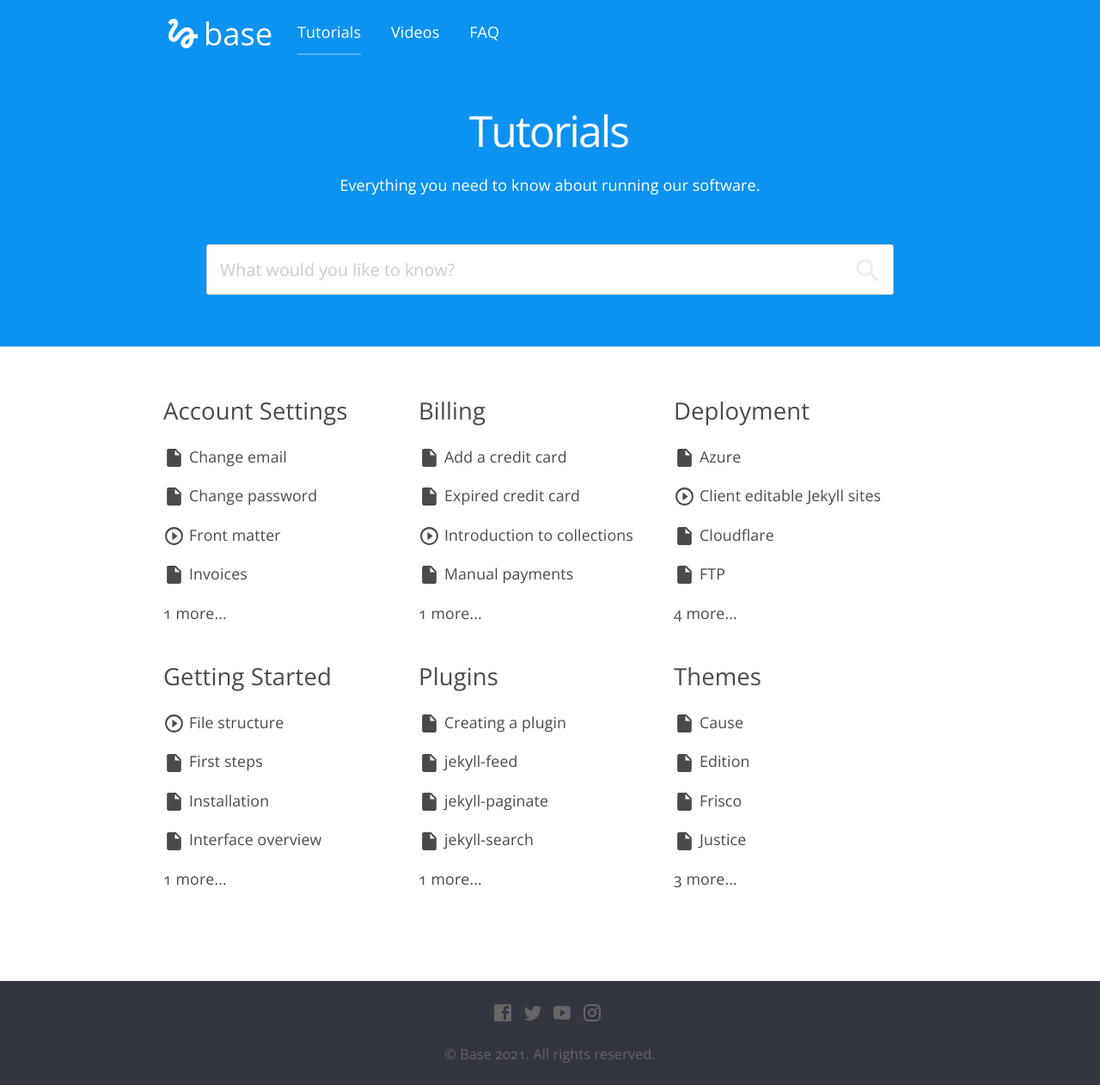
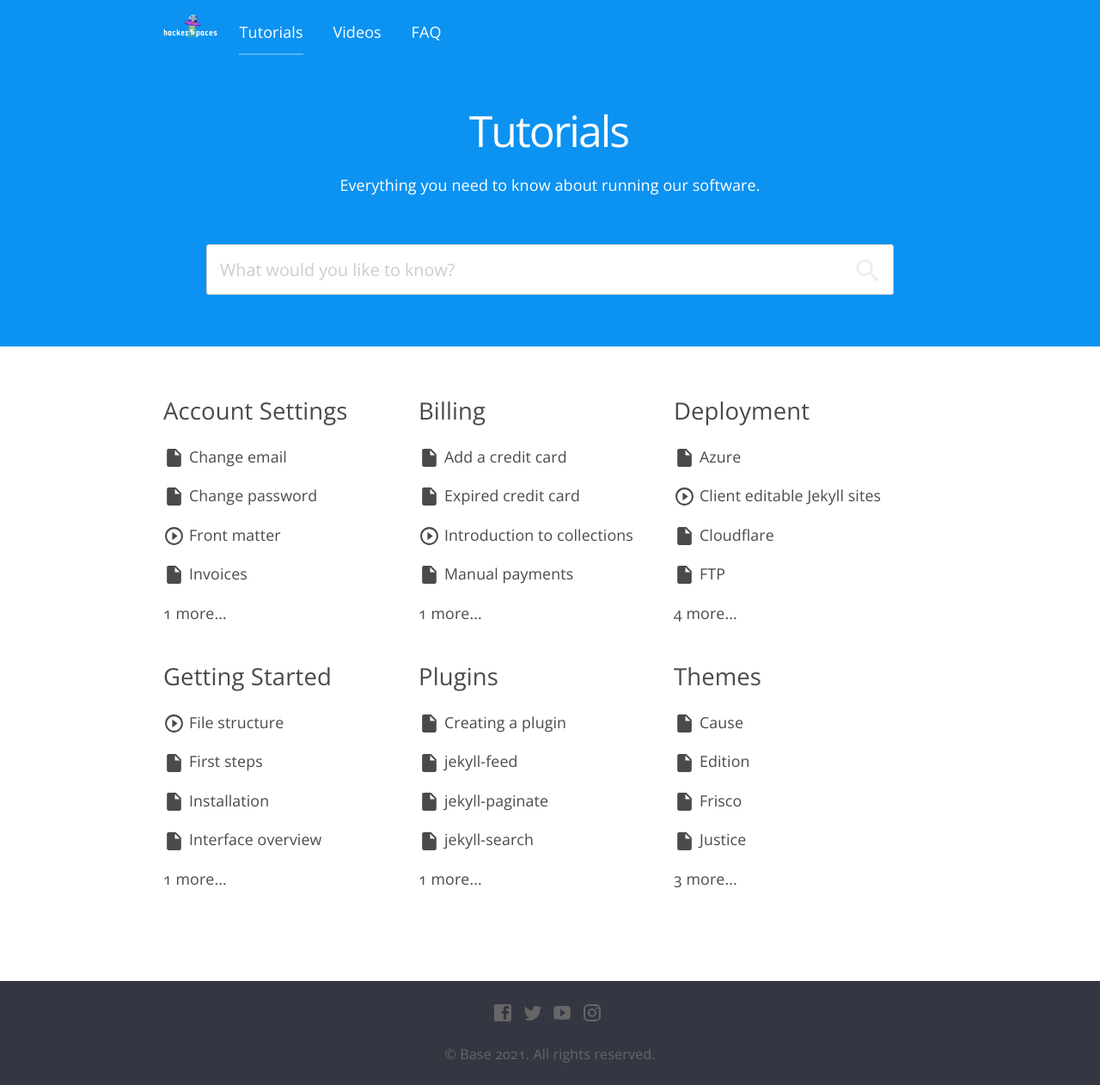
Before and after one commit to 101020210359/hackerspaces.me, a Jekyll site: the page built from index.html, in a window 1280 px wide. Shown: the whole page at 86% size. Built offline with Jekyll 4.4.1, drawn with Linux system fonts in a browser that asks for light colours; nearby versions of some CDN libraries.

Commit message:
Update default.html

```diff
--- a/_layouts/default.html
+++ b/_layouts/default.html
@@ -30,7 +30,7 @@
 		<header>
 			<div class="wrapper">
 				<section class="top-bar">
-					<div class="logo"><a href="{{ site.baseurl }}/">{% include logo.html %}</a></div>
+					<div class="logo"><a href="{{ site.baseurl }}/"><img src="https://raw.githubusercontent.com/101020210359/hackerspaces.me/main/images/logo_1.png" alt="Hackerspaces Logo"></a></div>
 					{% include navigation.html %}
 				</section>
 				<section class="hero_search">
```
